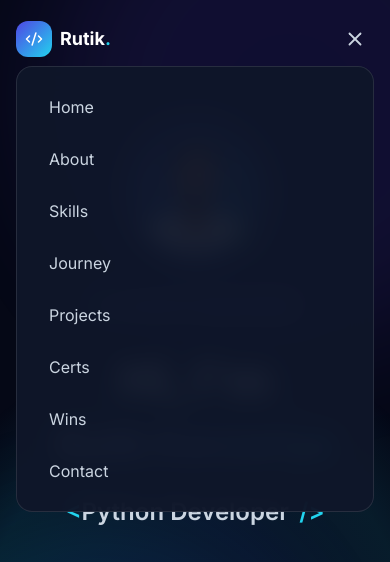
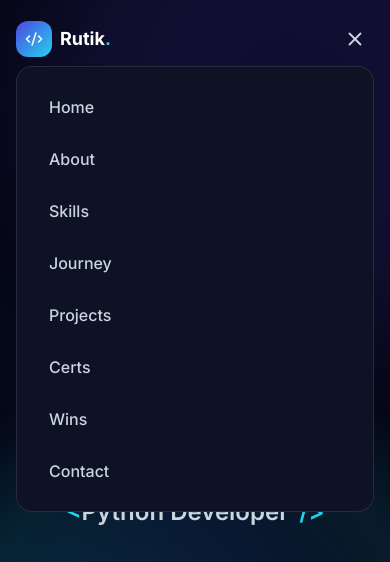
Before and after one commit to RutikKanzariya/rutik-portfolio, a React (Vite) app: page / in a window 390 px wide. Both pictures are taken after a click on the button 355 px from the left and 39 px from the top of the page. Shown: the top 562 px of the page. Built offline with nearby package versions, Linux system fonts and the light colour scheme.

Commit message:
fix: mobile nav - close menu before scroll, solid dropdown background, scroll-margin-top on all id elements

```diff
--- a/src/components/Navbar.jsx
+++ b/src/components/Navbar.jsx
@@ -12,15 +12,6 @@ const navLinks = [
   { label: 'Wins', to: '#achievements' },
   { label: 'Contact', to: '#contact' },
 ]
-
-function scrollTo(id) {
-  const el = document.querySelector(id)
-  if (!el) return
-  const navbar = document.querySelector('header')
-  const navbarHeight = navbar ? navbar.offsetHeight : 64
-  const top = el.getBoundingClientRect().top + window.scrollY - navbarHeight
-  window.scrollTo({ top, behavior: 'smooth' })
-}
 
 const Navbar = memo(function Navbar() {
   const [scrolled, setScrolled] = useState(false)
@@ -47,8 +38,14 @@ const Navbar = memo(function Navbar() {
 
   const handleNavClick = (e, to) => {
     e.preventDefault()
-    scrollTo(to)
+    // Close the menu first, then scroll after the layout settles
     setOpen(false)
+    setTimeout(() => {
+      const el = document.querySelector(to)
+      if (!el) return
+      // scroll-margin-top: 100px is set in index.css — scrollIntoView respects it natively
+      el.scrollIntoView({ behavior: 'smooth', block: 'start' })
+    }, 250)
   }
 
   return (
@@ -113,11 +110,12 @@ const Navbar = memo(function Navbar() {
       <AnimatePresence>
         {open && (
           <motion.nav
-            initial={{ opacity: 0, height: 0 }}
-            animate={{ opacity: 1, height: 'auto' }}
-            exit={{ opacity: 0, height: 0 }}
+            initial={{ opacity: 0, y: -10 }}
+            animate={{ opacity: 1, y: 0 }}
+            exit={{ opacity: 0, y: -10 }}
             transition={{ duration: 0.2 }}
-            className="md:hidden overflow-hidden bg-[#0f172a]/95 backdrop-blur-md mx-4 mt-2 rounded-2xl border border-white/10"
+            className="md:hidden mx-4 mt-2 rounded-2xl border border-white/10 overflow-hidden"
+            style={{ background: '#0d1224' }}
           >
             <div className="flex flex-col p-4 gap-1">
               {navLinks.map((link) => (
@@ -125,7 +123,7 @@ const Navbar = memo(function Navbar() {
                   key={link.to}
                   href={link.to}
                   onClick={(e) => handleNavClick(e, link.to)}
-                  className="px-4 py-3 text-slate-300 hover:text-white rounded-xl cursor-pointer transition-colors hover:bg-white/5"
+                  className="px-4 py-3 text-slate-300 hover:text-white rounded-xl cursor-pointer transition-colors hover:bg-white/5 text-base font-medium"
                 >
                   {link.label}
                 </a>
--- a/src/index.css
+++ b/src/index.css
@@ -13,8 +13,9 @@
     scroll-behavior: smooth;
   }
 
-  section {
-    scroll-margin-top: 100px;
+  section,
+  [id] {
+    scroll-margin-top: 80px;
   }
 
   body {
```
